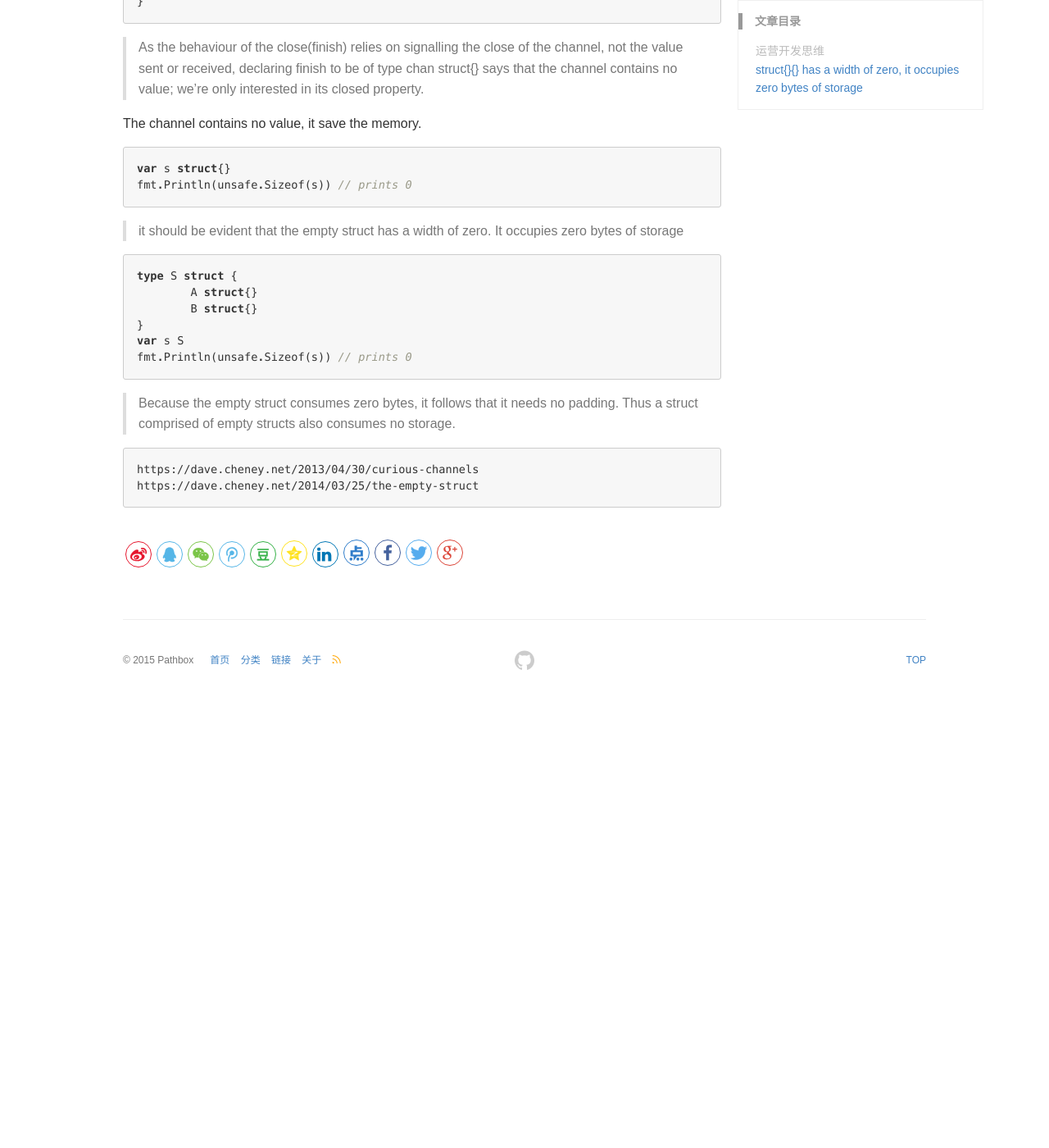
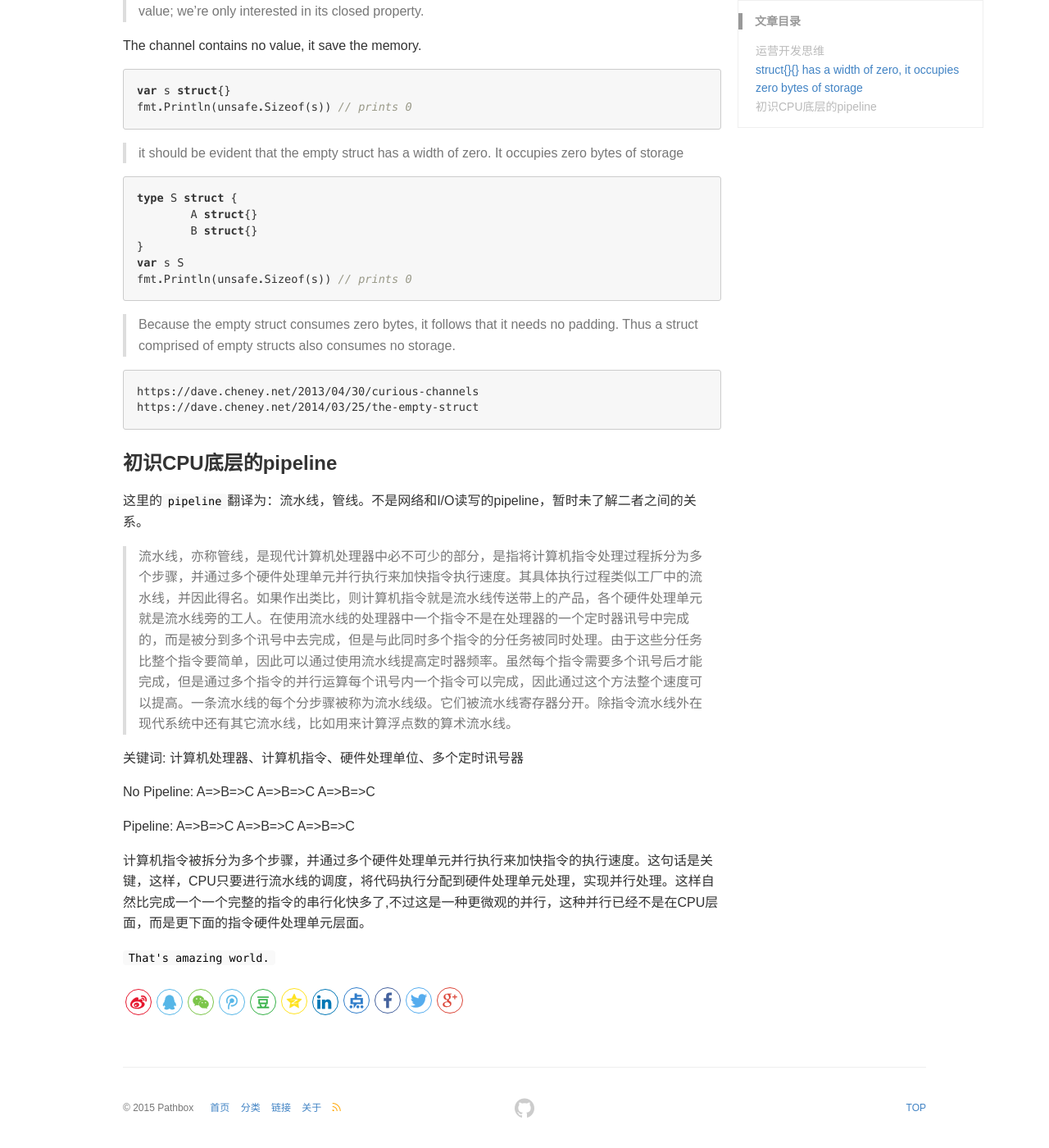
Before and after one commit to pathbox/pathbox.github.io, a Jekyll site: the page built from _posts/2018-07-04-work-summary-in-UCloud-18.md, in a window 1280 px wide and 1400 px high, scrolled down 837 px. Shown: the whole window at 82% size. Built offline with Jekyll 4.4.1, drawn with Linux system fonts in a browser that asks for light colours; before the commit the page ends 1691 px from its top, so only the background shows below that; some of the changed text lies outside the part shown.

Commit message:
初识CPU底层的pipeline That's amazing world'

````diff
--- a/_posts/2018-07-04-work-summary-in-UCloud-18.md
+++ b/_posts/2018-07-04-work-summary-in-UCloud-18.md
@@ -65,3 +57,21 @@ fmt.Println(unsafe.Sizeof(s)) // prints 0
 https://dave.cheney.net/2013/04/30/curious-channels
 https://dave.cheney.net/2014/03/25/the-empty-struct
 ```
+
+### 初识CPU底层的pipeline
+
+这里的`pipeline`翻译为：流水线，管线。不是网络和I/O读写的pipeline，暂时未了解二者之间的关系。
+
+>流水线，亦称管线，是现代计算机处理器中必不可少的部分，是指将计算机指令处理过程拆分为多个步骤，并通过多个硬件处理单元并行执行来加快指令执行速度。其具体执行过程类似工厂中的流水线，并因此得名。如果作出类比，则计算机指令就是流水线传送带上的产品，各个硬件处理单元就是流水线旁的工人。在使用流水线的处理器中一个指令不是在处理器的一个定时器讯号中完成的，而是被分到多个讯号中去完成，但是与此同时多个指令的分任务被同时处理。由于这些分任务比整个指令要简单，因此可以通过使用流水线提高定时器频率。虽然每个指令需要多个讯号后才能完成，但是通过多个指令的并行运算每个讯号内一个指令可以完成，因此通过这个方法整个速度可以提高。一条流水线的每个分步骤被称为流水线级。它们被流水线寄存器分开。除指令流水线外在现代系统中还有其它流水线，比如用来计算浮点数的算术流水线。
+
+关键词: 计算机处理器、计算机指令、硬件处理单位、多个定时讯号器
+
+No Pipeline: A=>B=>C A=>B=>C A=>B=>C
+
+Pipeline: A=>B=>C
+             A=>B=>C
+                A=>B=>C
+
+计算机指令被拆分为多个步骤，并通过多个硬件处理单元并行执行来加快指令的执行速度。这句话是关键，这样，CPU只要进行流水线的调度，将代码执行分配到硬件处理单元处理，实现并行处理。这样自然比完成一个一个完整的指令的串行化快多了,不过这是一种更微观的并行，这种并行已经不是在CPU层面，而是更下面的指令硬件处理单元层面。
+
+`That's amazing world.`
````
Also changed, not shown: other parts of _posts/2018-07-04-work-summary-in-UCloud-18.md (+0 -8 lines), 1 other file.
